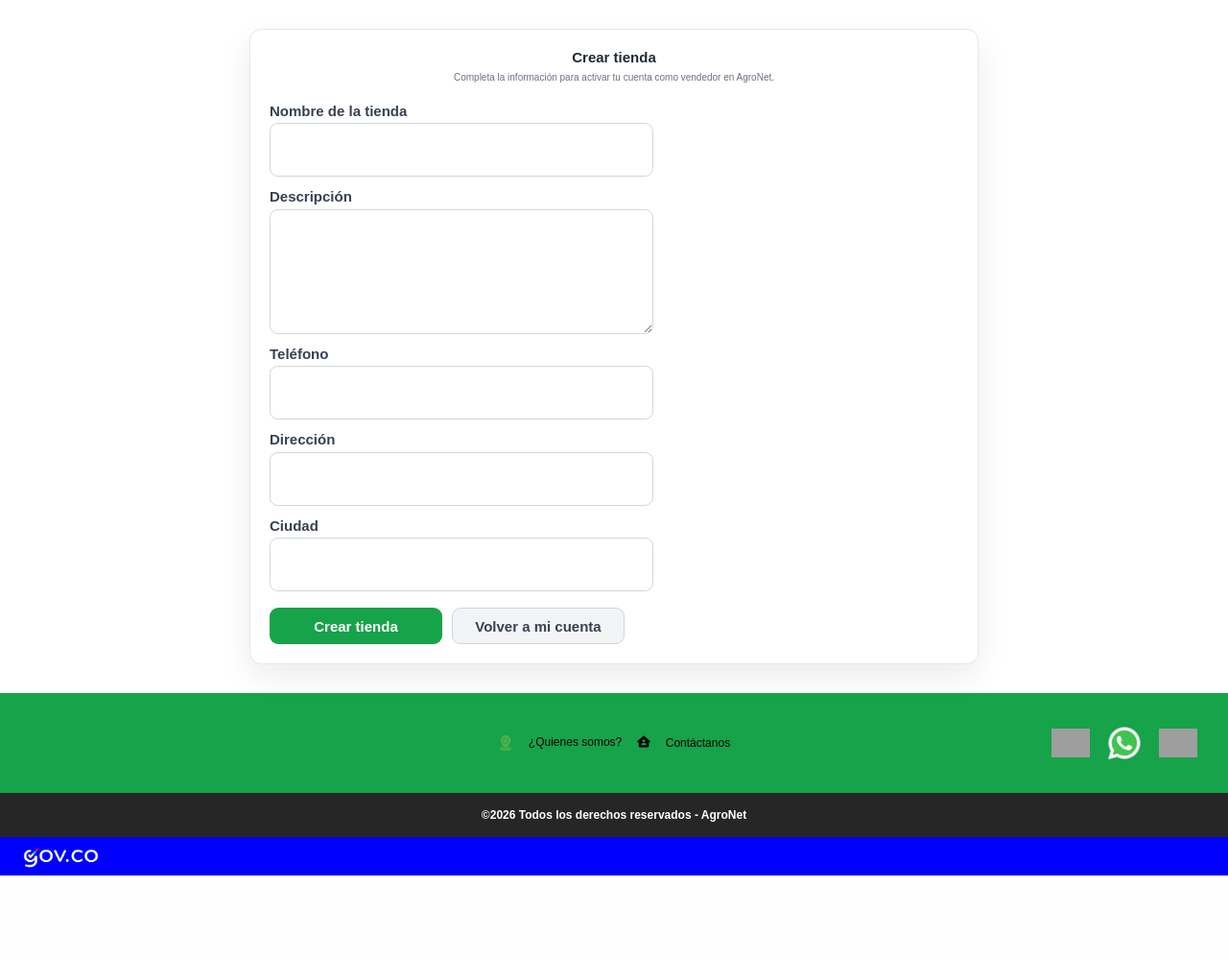
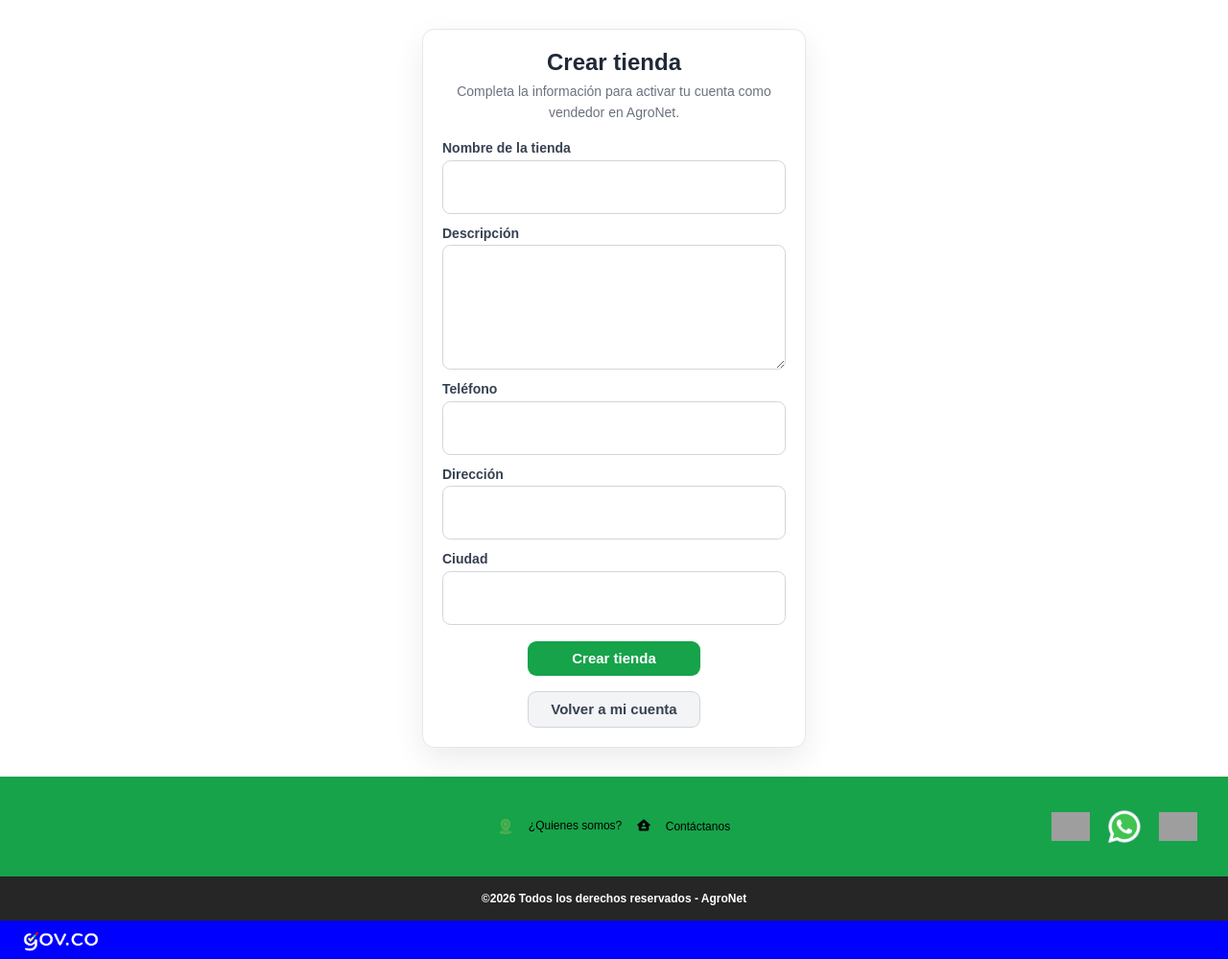
Before and after one commit to EstebanLopp/Backend-AgroNet, a Django app: page /accounts/crear-tienda/ in a window 1280 px wide. Shown: the part 104-1103 px from the top of the page at 96% size. Before the commit the page ends 1016 px from the top, so only its background shows below. Run offline with Django 5.2, Linux system fonts and the light colour scheme; a user stored in the database is signed in; data comes from the database, SQL or seed files in the repository; parts of the project's set-up code (start-up, migrations or seed data) failed here and were passed over; grey boxes are pictures that could not be loaded.

Commit message:
Revisen por favor esta monda

```diff
--- a/src/static/css/accounts.css
+++ b/src/static/css/accounts.css
@@ -70,11 +70,12 @@
 
 .account-order-row{
     display: flex;
-    justify-content: space-between;
+    flex-direction: row;
     align-items: center;
     gap: 18px;
     padding: 16px 0;
     border-bottom: 1px solid #ececec;
+    max-width: 600px;
 }
 
 .account-order-row:last-child{
@@ -596,6 +597,10 @@
 .store-create__wrapper {
     width: 100%;
     max-width: 760px;
+    display: flex;
+    flex-direction: column;
+    align-items: center;
+    justify-content: center;
 }
 
 .store-create__card {
@@ -604,6 +609,7 @@
     box-shadow: 0 12px 32px rgba(0, 0, 0, 0.08);
     padding: 2rem;
     border: 1px solid #e5e7eb;
+    max-width: 400px;
 }
 
 .store-create__header {
@@ -613,14 +619,14 @@
 
 .store-create__title {
     margin: 0 0 0.5rem;
-    font-size: var(--fs-xls);
+    font-size: 24px;
     font-weight: 700;
     color: #1f2937;
 }
 
 .store-create__subtitle {
     margin: 0;
-    font-size: 1rem;
+    font-size: 1.4rem;
     line-height: 1.6;
     color: #6b7280;
 }
@@ -638,7 +644,7 @@
 }
 
 .store-create__label {
-    font-size: var(--fs-xls);
+    font-size: 1.4rem;
     font-weight: 600;
     color: #374151;
 }
@@ -685,9 +691,11 @@
 
 .store-create__actions {
     display: flex;
-    gap: 1rem;
+    gap: 1.6rem;
     flex-wrap: wrap;
     margin-top: 0.5rem;
+    justify-content: center;
+    align-items: center;
 }
 
 .store-create__btn {
--- a/src/static/css/components/33_seller-profile.css
+++ b/src/static/css/components/33_seller-profile.css
@@ -65,6 +65,7 @@ y seller_profile.html (seller-pages) */
 
 .seller-profile__products{
   display: flex;
+  flex-direction: column;
   width: 100%;
   margin: 0 auto;
   justify-content: center;
@@ -76,7 +77,7 @@ y seller_profile.html (seller-pages) */
   padding-bottom: 1.6rem;
   font-size: var(--fs-sm);
   font-weight: var(--font-bold);
-  margin: 0 ;
+  margin: 16px;
 }
 
 /* CONTACT */
--- a/src/static/css/components/79_purchase_summary_seller.css
+++ b/src/static/css/components/79_purchase_summary_seller.css
@@ -6,13 +6,12 @@
 
 .checkout-summary {
   max-width: 800px;
-  margin: 40px auto;
+  margin: 40px;
   padding: 20px;
   background-color: var(--white);
   border-radius: 12px;
   box-shadow: 0 4px 12px rgba(0, 0, 0, 0.438);
   font-family: sans-serif;
-  margin-top: 100px;
 }
 
 .checkout-summary__title { font-size: var(--fs-md); font-weight: 700; margin-bottom: 20px; }
```
